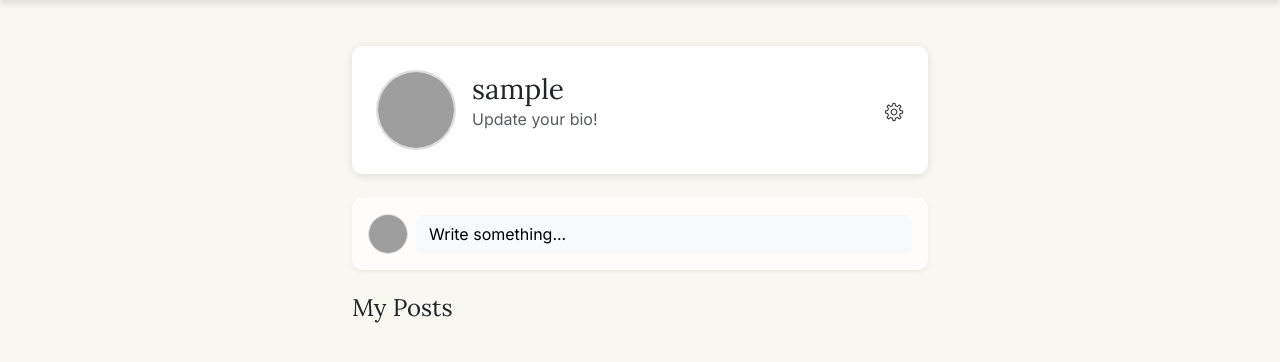
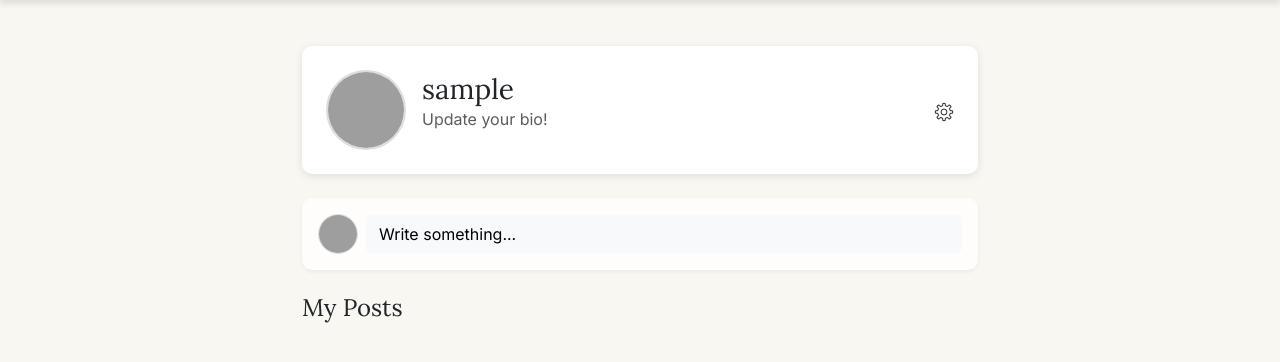
Before and after one commit to jackiedallas/django-blog-website, a Django app: a page that uses blog_website/blog/templates/blog/base.html in a window 1280 px wide. Shown: the part 74-436 px from the top of the page. Run offline with Django 5.2, Linux system fonts and the light colour scheme; the visitor is signed in with stand-in values (Sample User, id 1); data comes from the database, SQL or seed files in the repository; data that the repository does not hold is empty; grey boxes are pictures that could not be loaded.

Commit message:
updated readme and added requirements text file

```diff
--- a/blog_website/blog/static/blog/css/styles.css
+++ b/blog_website/blog/static/blog/css/styles.css
@@ -52,7 +52,7 @@ h1, h2, h3, h4, h5, h6 {
 
 /*  Profile Page Layout */
 #profile-container, #home-feed-container {
-    max-width: 600px;
+    max-width: 700px;
 }
 
 /*  Profile Header */
@@ -87,6 +87,8 @@ h1, h2, h3, h4, h5, h6 {
     border-radius: 10px;
     border: none;
     box-shadow: 0px 2px 4px rgba(0, 0, 0, 0.05);
+    max-width: 700px;
+
 }
 
 /*  Post Card Styling */
--- /dev/null
+++ b/blog_website/requirements.txt
@@ -0,0 +1,4 @@
+asgiref==3.8.1
+Django==5.1.6
+pillow==11.1.0
+sqlparse==0.5.3
```
Also changed, not shown: README.md.
